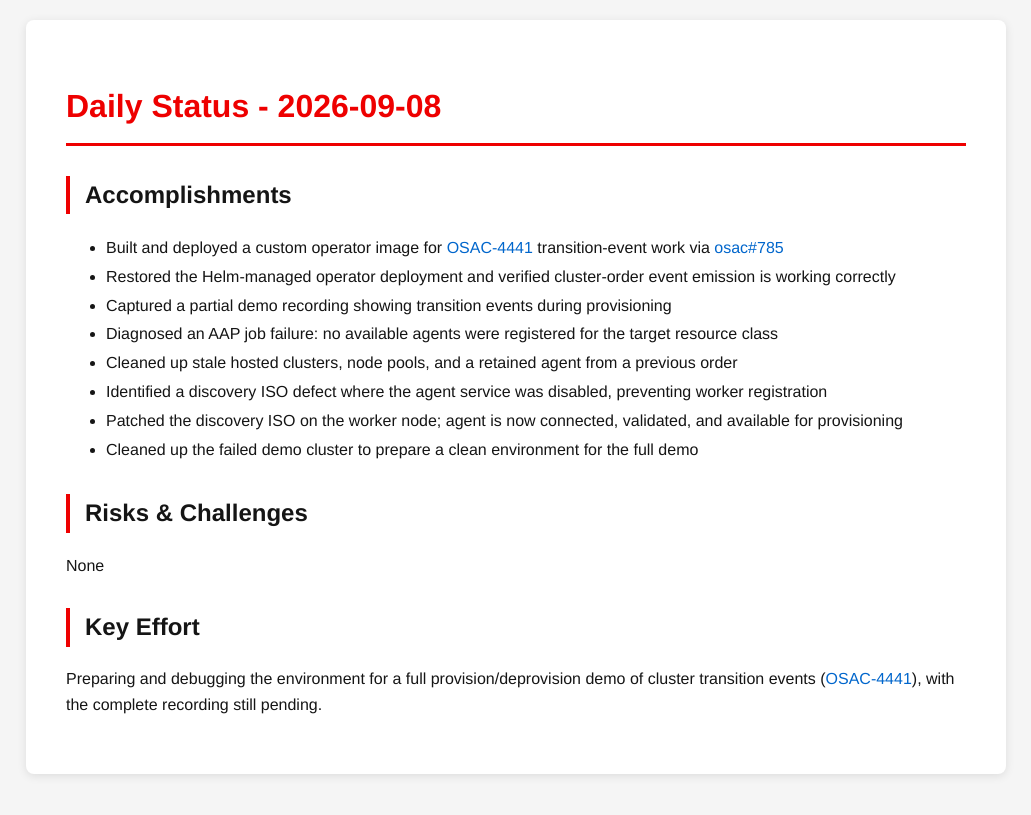
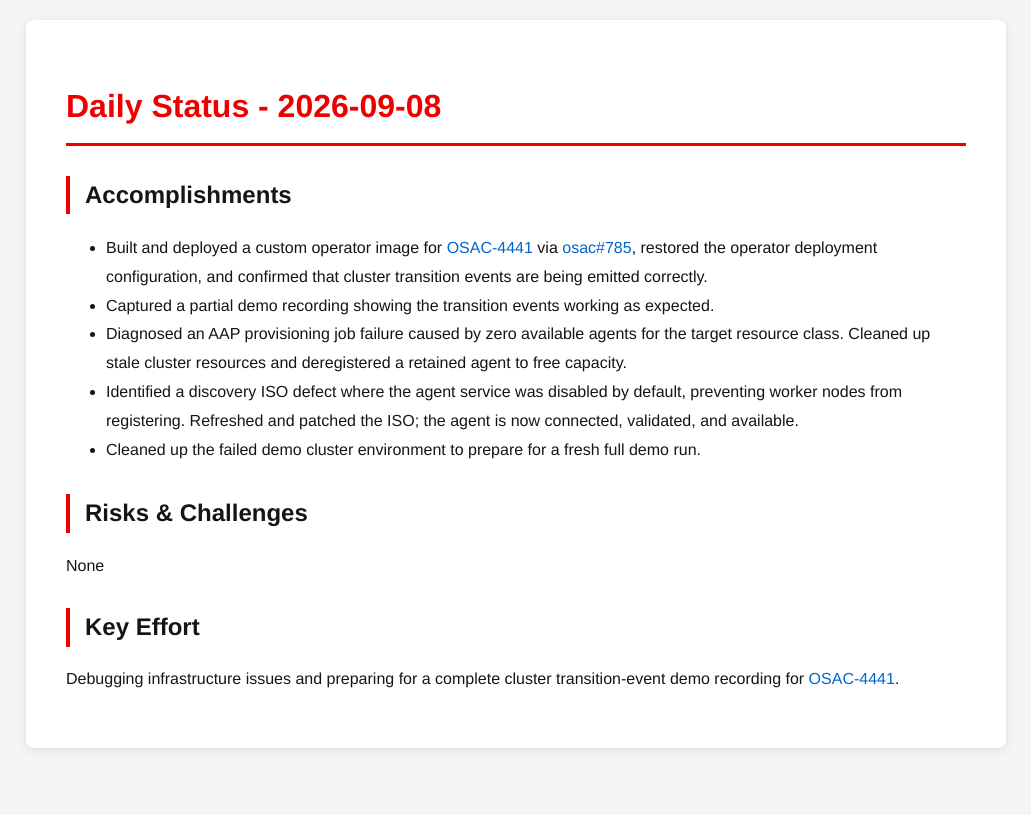
Before and after one commit to tzvatot/daily-status, a Jekyll site: the page built from 2026-09-08.md, in a window 1280 px wide. Shown: the top 815 px of the page, without its empty margins (124-1155 px from the left). Built offline with Jekyll 4.4.1, drawn with Linux system fonts in a browser that asks for light colours.

Commit message:
Daily status update - 2026-09-08

```diff
--- a/2026-09-08.md
+++ b/2026-09-08.md
@@ -7,17 +7,14 @@ date: 2026-09-08
 # Daily Status - 2026-09-08
 
 ## Accomplishments
-- Built and deployed a custom operator image for [OSAC-4441](https://redhat.atlassian.net/browse/OSAC-4441) transition-event work via [osac#785](https://github.com/osac-project/osac/pull/785)
-- Restored the Helm-managed operator deployment and verified cluster-order event emission is working correctly
-- Captured a partial demo recording showing transition events during provisioning
-- Diagnosed an AAP job failure: no available agents were registered for the target resource class
-- Cleaned up stale hosted clusters, node pools, and a retained agent from a previous order
-- Identified a discovery ISO defect where the agent service was disabled, preventing worker registration
-- Patched the discovery ISO on the worker node; agent is now connected, validated, and available for provisioning
-- Cleaned up the failed demo cluster to prepare a clean environment for the full demo
+- Built and deployed a custom operator image for [OSAC-4441](https://redhat.atlassian.net/browse/OSAC-4441) via [osac#785](https://github.com/osac-project/osac/pull/785), restored the operator deployment configuration, and confirmed that cluster transition events are being emitted correctly.
+- Captured a partial demo recording showing the transition events working as expected.
+- Diagnosed an AAP provisioning job failure caused by zero available agents for the target resource class. Cleaned up stale cluster resources and deregistered a retained agent to free capacity.
+- Identified a discovery ISO defect where the agent service was disabled by default, preventing worker nodes from registering. Refreshed and patched the ISO; the agent is now connected, validated, and available.
+- Cleaned up the failed demo cluster environment to prepare for a fresh full demo run.
 
 ## Risks & Challenges
 None
 
 ## Key Effort
-Preparing and debugging the environment for a full provision/deprovision demo of cluster transition events ([OSAC-4441](https://redhat.atlassian.net/browse/OSAC-4441)), with the complete recording still pending.
+Debugging infrastructure issues and preparing for a complete cluster transition-event demo recording for [OSAC-4441](https://redhat.atlassian.net/browse/OSAC-4441).
```
